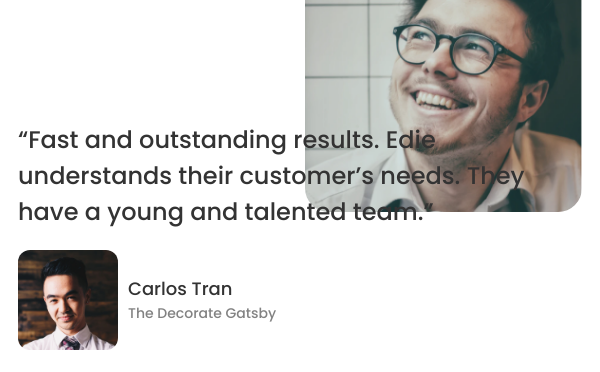
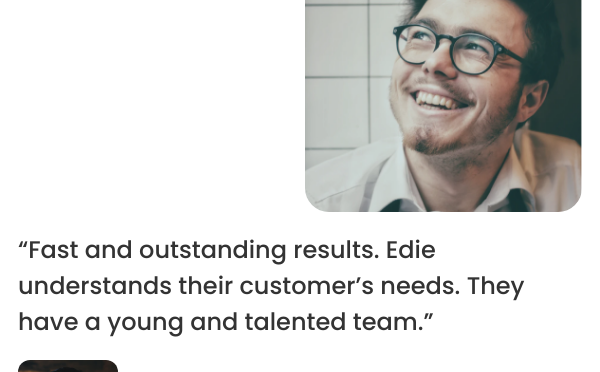
Before and after one commit to Adebesin-Cell/Edie-homepage, a plain HTML site: page index.html in a window 600 px wide. Shown: the part 5464-5836 px from the top of the page. Drawn offline with Linux system fonts and the light colour scheme.

Commit message:
updating UI

```diff
--- a/scss/pages/_home.scss
+++ b/scss/pages/_home.scss
@@ -479,8 +479,13 @@
 .section-testimonial {
   @include section-space;
   background: var(--white);
+
   @media only screen and (max-width: 600px) {
     margin-top: var(--span-xl);
+  }
+
+  @media screen and (max-width: 600px) and (min-width: 400px) {
+    margin-top: calc(2 * var(--span-2xl) + var(--span-l));
   }
 }
 
```
Also changed, not shown: css/styles.css, 1 other file.
